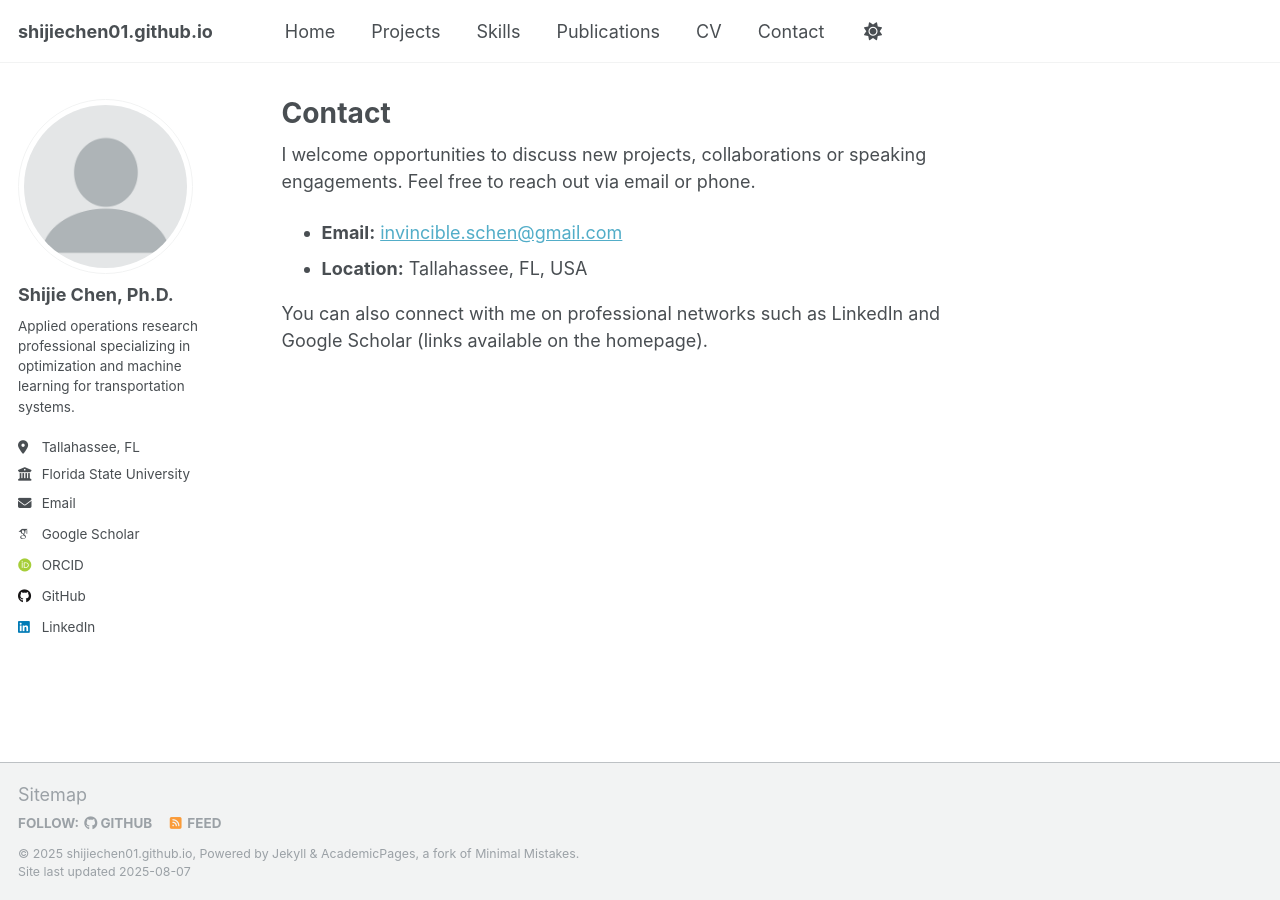
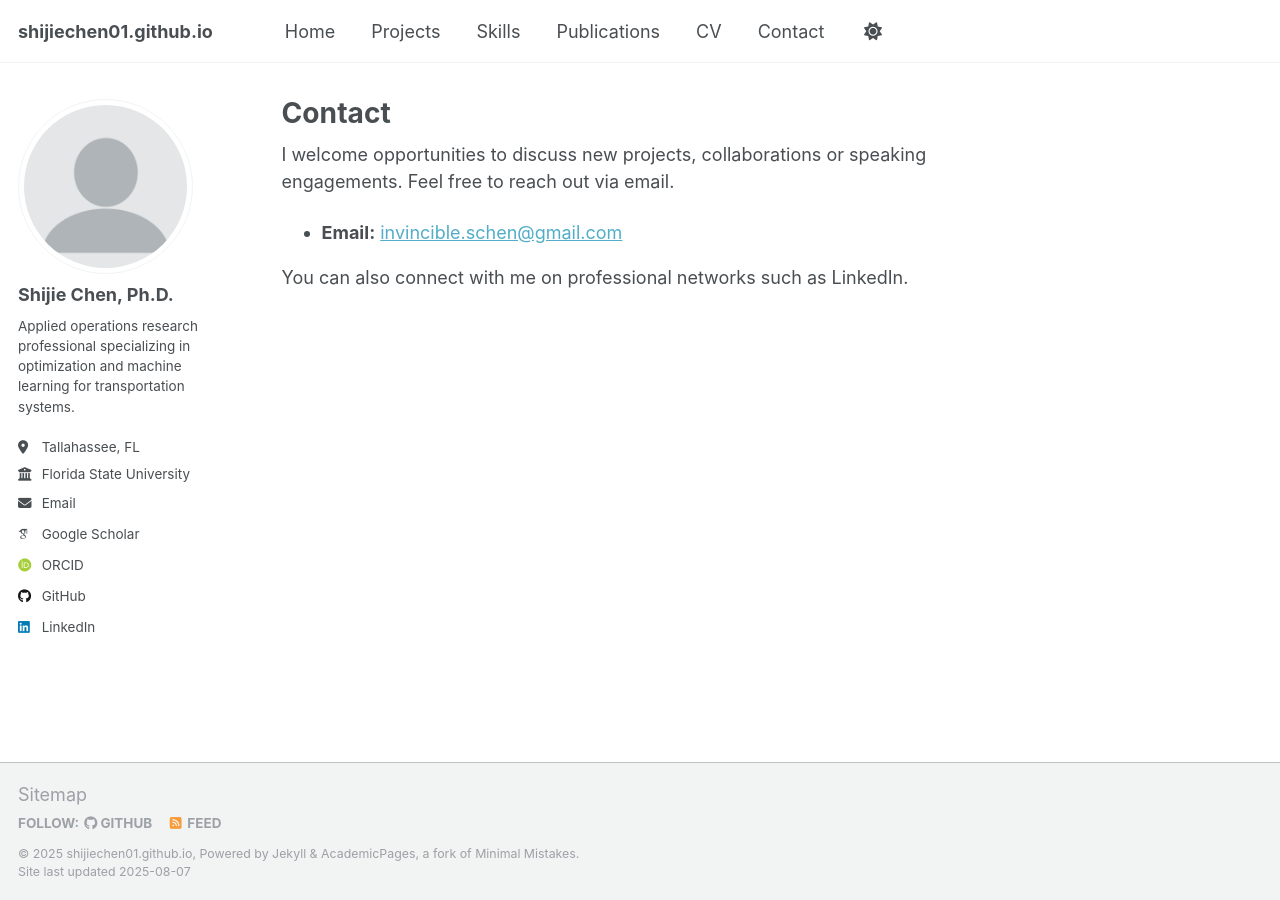
Before and after one commit to ShijieChen01/shijiechen01.github.io, a Jekyll site: the page built from _pages/contact.md, in a window 1280 px wide. Built offline with Jekyll 4.4.1, drawn with Linux system fonts in a browser that asks for light colours; some web fonts are replaced; a script that is not in the unit is left out.

Commit message:
Update contact.md

```diff
--- a/_pages/contact.md
+++ b/_pages/contact.md
@@ -5,22 +5,8 @@ permalink: /contact/
 author_profile: true
 ---
 
-I welcome opportunities to discuss new projects, collaborations or speaking engagements. Feel free to reach out via email or phone.
+I welcome opportunities to discuss new projects, collaborations or speaking engagements. Feel free to reach out via email.
 
 - **Email:** [invincible.schen@gmail.com](mailto:invincible.schen@gmail.com)
-- **Location:** Tallahassee, FL, USA
 
-You can also connect with me on professional networks such as LinkedIn and Google Scholar (links available on the homepage).
-
-<!--
-Optionally, include a simple contact form. When the form is submitted, the visitor’s email client will open with a pre‑filled message. Note that client‑side forms require the user to have an email client configured.
-<form method="POST" action="mailto:invincible.schen@gmail.com" enctype="text/plain">
-  <label for="name">Name:</label><br/>
-  <input type="text" id="name" name="name" required><br/>
-  <label for="email">Email:</label><br/>
-  <input type="email" id="email" name="email" required><br/>
-  <label for="message">Message:</label><br/>
-  <textarea id="message" name="message" rows="5" required></textarea><br/>
-  <input type="submit" value="Send">
-</form>
--->
+You can also connect with me on professional networks such as LinkedIn.
```
